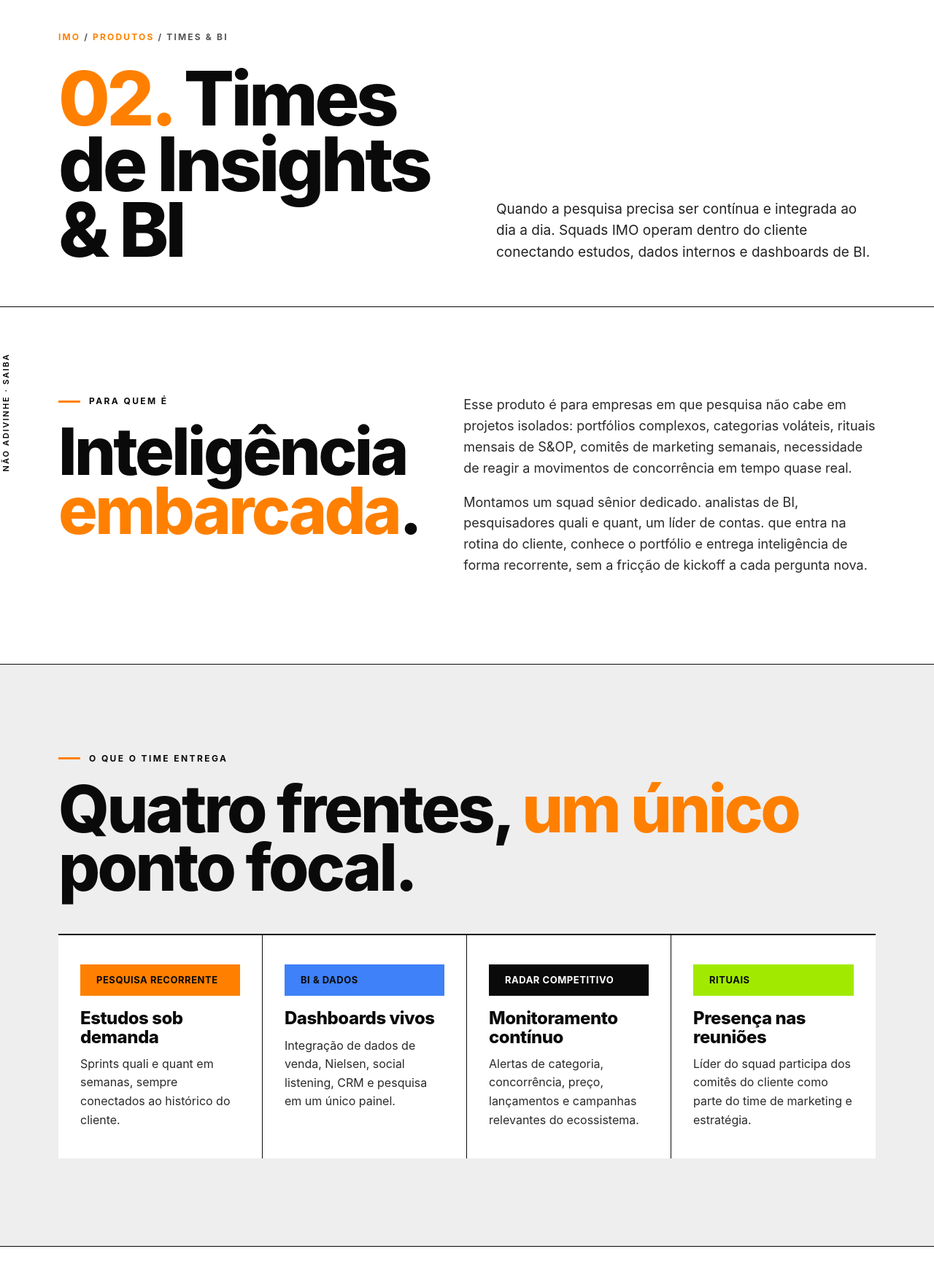
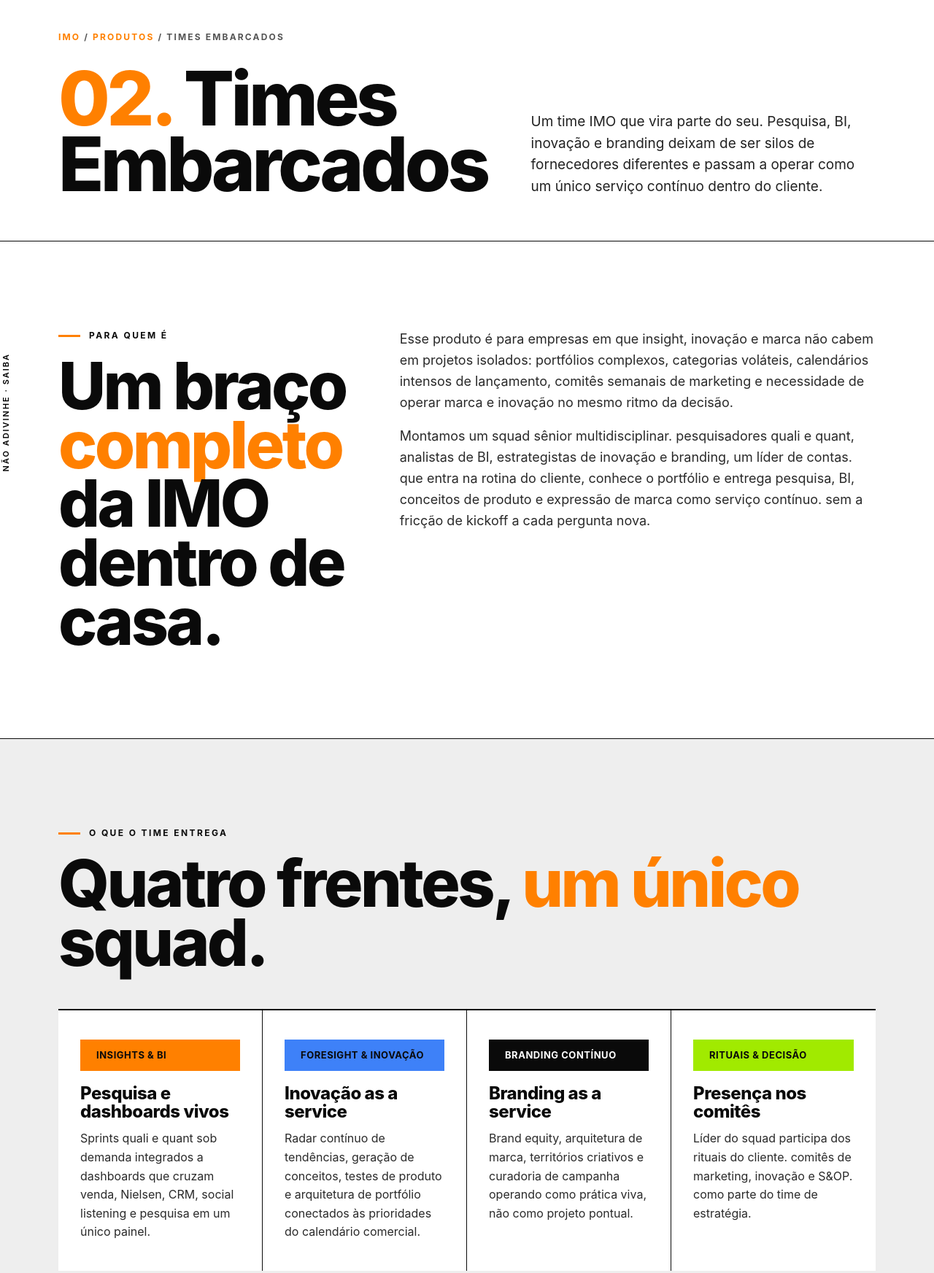
Before and after one commit to cescalucas/imo-insights-netlify, a website: page produto-times-bi.html in a window 1280 px wide. Shown: the part 134-1879 px from the top of the page at 73% size. Drawn offline with Linux system fonts and the light colour scheme; a web font is replaced by a local one.

Commit message:
Reposiciona produto 02: Times de Insights & BI -> Times Embarcados (insights + BI + inovação + branding as a service)

```diff
--- a/produto-times-bi.html
+++ b/produto-times-bi.html
@@ -3,13 +3,13 @@
 <head>
 <meta charset="utf-8">
 <meta name="viewport" content="width=device-width,initial-scale=1">
-<title>Times de Insights & BI. IMO Insights</title>
+<title>Times Embarcados. IMO Insights</title>
 <link rel="icon" type="image/png" sizes="32x32" href="assets/favicon-32.png">
 <link rel="icon" type="image/png" sizes="16x16" href="assets/favicon-16.png">
 <link rel="apple-touch-icon" sizes="180x180" href="assets/favicon-180.png">
 <link rel="shortcut icon" href="favicon.ico">
 
-<meta name="description" content="Squads sêniores embarcados no cliente conectando pesquisa, dados primários e dashboards de BI.">
+<meta name="description" content="Squads IMO embarcados no cliente operando insights, BI, inovação e branding como serviço contínuo.">
 <link href="https://fonts.googleapis.com/css2?family=Rethink+Sans:wght@400;500;600;700;800&display=swap" rel="stylesheet">
 <link rel="stylesheet" href="styles.css">
 </head>
@@ -38,10 +38,10 @@
 <section class="page-head">
   <div class="container">
     <div>
-      <div class="breadcrumb"><a href="index.html">IMO</a> / <a href="produtos.html">Produtos</a> / Times & BI</div>
-      <h1><span class="accent">02.</span> Times de Insights & BI</h1>
+      <div class="breadcrumb"><a href="index.html">IMO</a> / <a href="produtos.html">Produtos</a> / Times Embarcados</div>
+      <h1><span class="accent">02.</span> Times Embarcados</h1>
     </div>
-    <p class="intro">Quando a pesquisa precisa ser contínua e integrada ao dia a dia. Squads IMO operam dentro do cliente conectando estudos, dados internos e dashboards de BI.</p>
+    <p class="intro">Um time IMO que vira parte do seu. Pesquisa, BI, inovação e branding deixam de ser silos de fornecedores diferentes e passam a operar como um único serviço contínuo dentro do cliente.</p>
   </div>
 </section>
 
@@ -50,11 +50,11 @@
     <div class="two-col">
       <div>
         <div class="section-label">Para quem é</div>
-        <h2 class="xl">Inteligência <span class="accent">embarcada</span>.</h2>
+        <h2 class="xl">Um braço <span class="accent">completo</span> da IMO dentro de casa.</h2>
       </div>
       <div>
-        <p class="body" style="font-size:18px;line-height:1.6">Esse produto é para empresas em que pesquisa não cabe em projetos isolados: portfólios complexos, categorias voláteis, rituais mensais de S&OP, comitês de marketing semanais, necessidade de reagir a movimentos de concorrência em tempo quase real.</p>
-        <p class="body" style="font-size:18px;line-height:1.6;margin-top:18px">Montamos um squad sênior dedicado. analistas de BI, pesquisadores quali e quant, um líder de contas. que entra na rotina do cliente, conhece o portfólio e entrega inteligência de forma recorrente, sem a fricção de kickoff a cada pergunta nova.</p>
+        <p class="body" style="font-size:18px;line-height:1.6">Esse produto é para empresas em que insight, inovação e marca não cabem em projetos isolados: portfólios complexos, categorias voláteis, calendários intensos de lançamento, comitês semanais de marketing e necessidade de operar marca e inovação no mesmo ritmo da decisão.</p>
+        <p class="body" style="font-size:18px;line-height:1.6;margin-top:18px">Montamos um squad sênior multidisciplinar. pesquisadores quali e quant, analistas de BI, estrategistas de inovação e branding, um líder de contas. que entra na rotina do cliente, conhece o portfólio e entrega pesquisa, BI, conceitos de produto e expressão de marca como serviço contínuo. sem a fricção de kickoff a cada pergunta nova.</p>
       </div>
     </div>
   </div>
@@ -63,27 +63,27 @@
 <section class="deep-block gray">
   <div class="container">
     <div class="section-label">O que o time entrega</div>
-    <h2 class="xl" style="margin-bottom:50px">Quatro frentes, <span class="accent">um único</span> ponto focal.</h2>
+    <h2 class="xl" style="margin-bottom:50px">Quatro frentes, <span class="accent">um único</span> squad.</h2>
     <div class="four-col" style="background:#fff">
       <div style="padding:40px 30px;border-right:1px solid var(--black);background:#fff">
-        <div class="pill orange">Pesquisa recorrente</div>
-        <h4 class="md" style="margin:18px 0 12px">Estudos sob demanda</h4>
-        <p class="body">Sprints quali e quant em semanas, sempre conectados ao histórico do cliente.</p>
+        <div class="pill orange">Insights & BI</div>
+        <h4 class="md" style="margin:18px 0 12px">Pesquisa e dashboards vivos</h4>
+        <p class="body">Sprints quali e quant sob demanda integrados a dashboards que cruzam venda, Nielsen, CRM, social listening e pesquisa em um único painel.</p>
       </div>
       <div style="padding:40px 30px;border-right:1px solid var(--black);background:#fff">
-        <div class="pill blue">BI & dados</div>
-        <h4 class="md" style="margin:18px 0 12px">Dashboards vivos</h4>
-        <p class="body">Integração de dados de venda, Nielsen, social listening, CRM e pesquisa em um único painel.</p>
+        <div class="pill blue">Foresight & Inovação</div>
+        <h4 class="md" style="margin:18px 0 12px">Inovação as a service</h4>
+        <p class="body">Radar contínuo de tendências, geração de conceitos, testes de produto e arquitetura de portfólio conectados às prioridades do calendário comercial.</p>
       </div>
       <div style="padding:40px 30px;border-right:1px solid var(--black);background:#fff">
-        <div class="pill fill">Radar competitivo</div>
-        <h4 class="md" style="margin:18px 0 12px">Monitoramento contínuo</h4>
-        <p class="body">Alertas de categoria, concorrência, preço, lançamentos e campanhas relevantes do ecossistema.</p>
+        <div class="pill fill">Branding contínuo</div>
+        <h4 class="md" style="margin:18px 0 12px">Branding as a service</h4>
+        <p class="body">Brand equity, arquitetura de marca, territórios criativos e curadoria de campanha operando como prática viva, não como projeto pontual.</p>
       </div>
       <div style="padding:40px 30px;background:#fff">
-        <div class="pill lime">Rituais</div>
-        <h4 class="md" style="margin:18px 0 12px">Presença nas reuniões</h4>
-        <p class="body">Líder do squad participa dos comitês do cliente como parte do time de marketing e estratégia.</p>
+        <div class="pill lime">Rituais & decisão</div>
+        <h4 class="md" style="margin:18px 0 12px">Presença nos comitês</h4>
+        <p class="body">Líder do squad participa dos rituais do cliente. comitês de marketing, inovação e S&OP. como parte do time de estratégia.</p>
       </div>
     </div>
   </div>
@@ -93,12 +93,12 @@
   <div class="container">
     <div class="section-label">Formato comercial</div>
     <h2 class="xl">Fee <span class="accent">mensal</span>, escopo elástico.</h2>
-    <p class="lead" style="margin-top:30px;max-width:720px">O contrato é um fee mensal que cobre o squad dedicado. Projetos grandes que fujam da capacidade padrão são orçados à parte, com prioridade e desconto de cliente recorrente.</p>
+    <p class="lead" style="margin-top:30px;max-width:720px">O contrato é um fee mensal que cobre o squad multidisciplinar dedicado. cobrindo as quatro frentes (insights, BI, inovação e branding) sob a mesma governança. Projetos grandes que fujam da capacidade padrão são orçados à parte, com prioridade e desconto de cliente recorrente.</p>
     <ol class="v-list" style="margin-top:50px">
-      <li><span class="num">A.</span><span class="text">Squad sênior com líder de contas dedicado.<small>Ponto focal único. Você fala com uma pessoa, e essa pessoa mobiliza o time certo da IMO.</small></span></li>
-      <li><span class="num">B.</span><span class="text">Plano trimestral de inteligência.<small>A cada trimestre revisitamos o plano de estudos, alinhando ao calendário comercial e às prioridades estratégicas.</small></span></li>
-      <li><span class="num">C.</span><span class="text">Dashboards de BI próprios.<small>Construímos e mantemos dashboards customizados. do layout ao pipeline de dados. integrando pesquisa e fontes internas.</small></span></li>
-      <li><span class="num">D.</span><span class="text">Transferência de conhecimento.<small>Todo aprendizado fica documentado no cliente. Se o contrato terminar, o saber continua dentro da empresa.</small></span></li>
+      <li><span class="num">A.</span><span class="text">Squad sênior multidisciplinar com líder de contas dedicado.<small>Ponto focal único para pesquisa, BI, inovação e branding. Você fala com uma pessoa, e essa pessoa mobiliza as competências certas da IMO.</small></span></li>
+      <li><span class="num">B.</span><span class="text">Plano trimestral integrado.<small>A cada trimestre revisitamos o roadmap das quatro frentes, alinhando estudos, dashboards, conceitos de inovação e movimentos de marca ao calendário comercial.</small></span></li>
+      <li><span class="num">C.</span><span class="text">Dashboards de BI e ativos de marca próprios.<small>Construímos e mantemos dashboards customizados, frameworks de marca e bibliotecas de conceito. tudo fica versionado e acessível ao cliente.</small></span></li>
+      <li><span class="num">D.</span><span class="text">Transferência de conhecimento.<small>Todo aprendizado fica documentado no cliente. Se o contrato terminar, o saber. metodológico, de marca e de inovação. continua dentro da empresa.</small></span></li>
     </ol>
   </div>
 </section>
@@ -126,7 +126,7 @@
       <h5>Produtos</h5>
       <ul>
         <li><a href="produto-projetos.html">Projetos para Insights</a></li>
-        <li><a href="produto-times-bi.html">Times de Insights & BI</a></li>
+        <li><a href="produto-times-bi.html">Times Embarcados</a></li>
         <li><a href="produto-treinamento.html">Treinamento em Insights</a></li>
         <li><a href="produto-social-listening.html">Social Listening &amp; Etnografia Digital</a></li>
         <li><a href="produto-tendencias.html">Estudos de Sinais e Tendências</a></li>
```
Also changed, not shown: abordagem.html (+1 -1 lines), contato.html (+2 -2 lines), funil-comunicacao.html (+1 -1 lines), funil-conhecimento.html (+1 -1 lines), funil-inovacao.html (+1 -1 lines), funil-shopper.html (+1 -1 lines), funil-tracking.html (+1 -1 lines), imo-mockup.html (+3 -3 lines), index.html (+4 -4 lines), indice.html (+1 -1 lines), produto-projetos.html (+1 -1 lines), produto-social-listening.html (+1 -1 lines), produto-tendencias.html (+1 -1 lines), produto-treinamento.html (+1 -1 lines), 3 more files.
